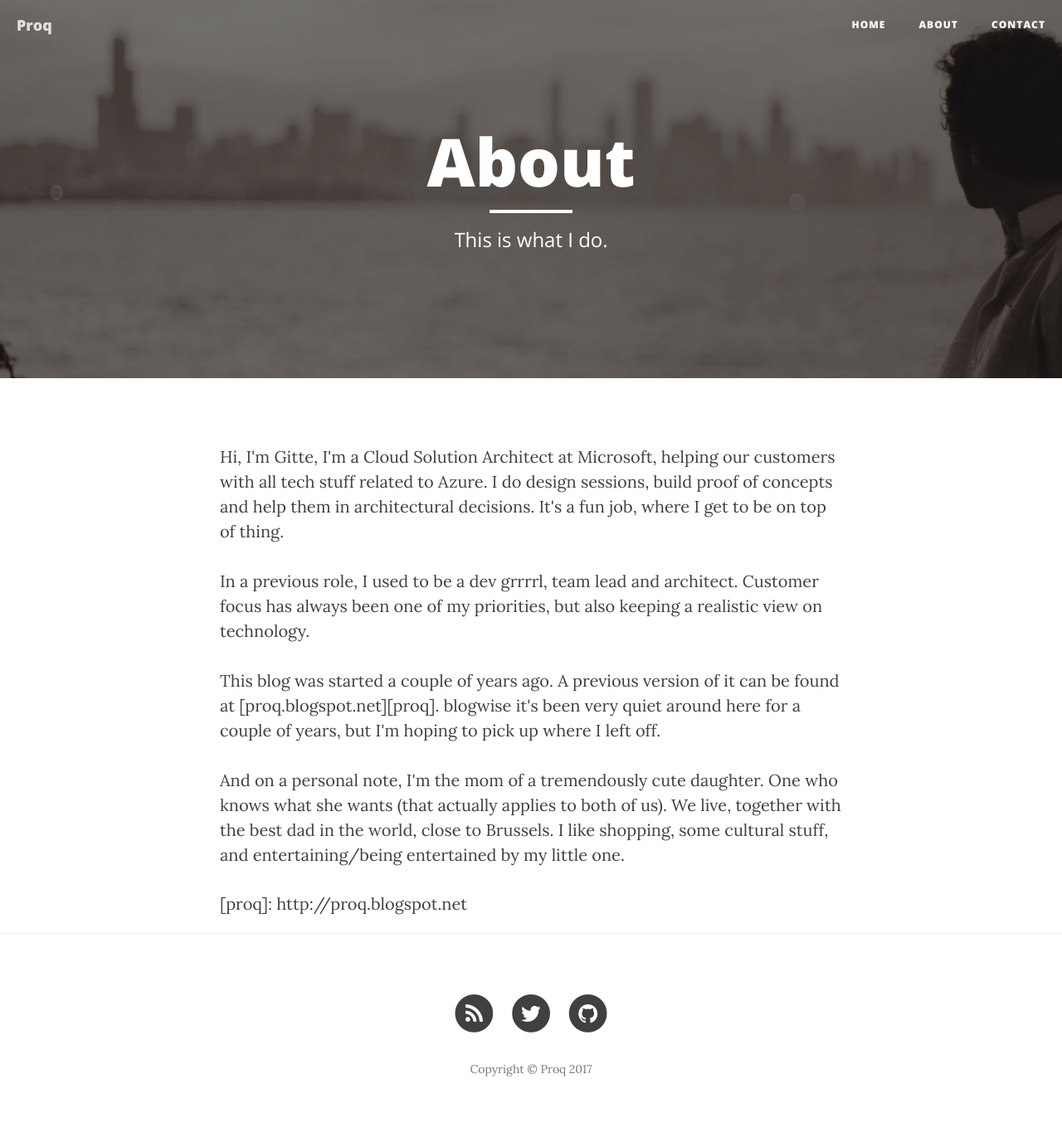
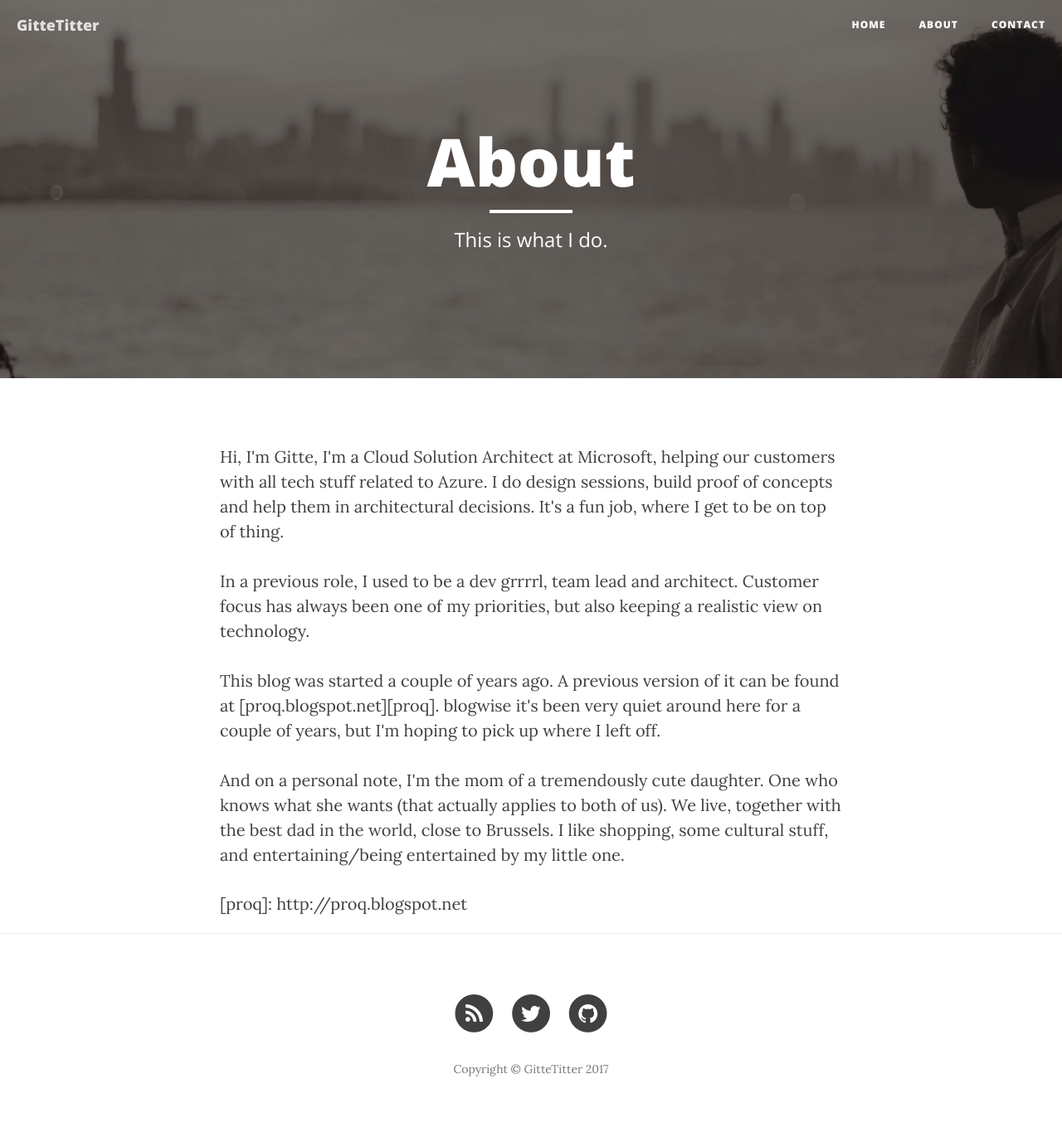
Before and after one commit to vermegi/vermegi.github.io, a Jekyll site: the page built from about.html, in a window 1280 px wide. Shown: the whole page at 83% size. Built offline with Jekyll 4.4.1, drawn with Linux system fonts in a browser that asks for light colours; nearby versions of some CDN libraries.

Commit message:
site title

```diff
--- a/_config.yml
+++ b/_config.yml
@@ -1,5 +1,5 @@
 # Site settings
-title: Proq
+title: GitteTitter
 email: gitte.vermeiren@gmail.com
 description: > # this means to ignore newlines until "baseurl:"
   Just me and my everyday ramblings on coding.
```
